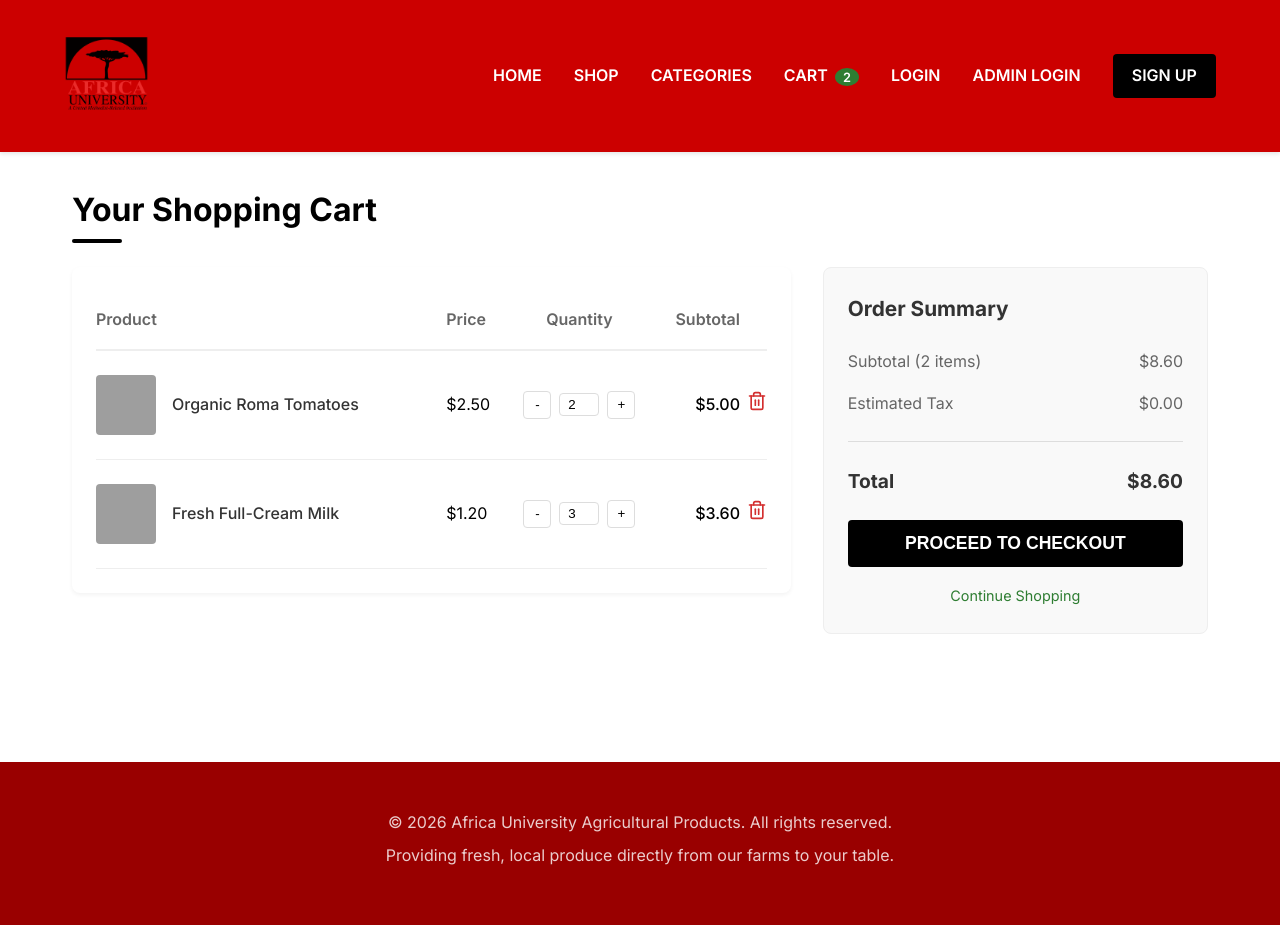
After one commit to Africa-University/Africa_University_Market, a Flask app: page /cart in a window 1280 px wide. The commit adds this page. Run offline with Flask 3, Linux system fonts and the light colour scheme; grey boxes are pictures that could not be loaded.

Commit message:
feat: Add Shopping Cart UI (Issue #10)

```diff
--- a/app.py
+++ b/app.py
@@ -172,6 +172,16 @@ def product_detail(product_id):
     product = Product.query.get_or_404(product_id)
     return render_template("product_detail.html", product=product)
 
+@app.route("/cart")
+def cart():
+    # Placeholder cart data for UI demonstration purposes
+    # Logic will be implemented in Issue #10 / #11 by Kimberely
+    placeholder_cart = [
+        {"id": 1, "name": "Organic Roma Tomatoes", "price": 2.50, "quantity": 2, "image": None},
+        {"id": 2, "name": "Fresh Full-Cream Milk", "price": 1.20, "quantity": 3, "image": None}
+    ]
+    return render_template("cart.html", cart=placeholder_cart)
+
 
 @app.route("/register", methods=["GET", "POST"])
 def register():
--- a/templates/base.html
+++ b/templates/base.html
@@ -21,6 +21,9 @@
             <li><a href="{{ url_for('home') }}" class="nav-link">Home</a></li>
             <li><a href="{{ url_for('products') }}" class="nav-link">Shop</a></li>
             <li><a href="#" class="nav-link">Categories</a></li>
+            <li><a href="{{ url_for('cart') }}" class="nav-link">Cart
+                <span style="background: #2e7d32; color: white; padding: 0.1rem 0.5rem; border-radius: 50%; font-size: 0.8rem; margin-left: 0.2rem;">2</span>
+            </a></li>
             {% if g.user %}
                 <li><a href="{{ url_for('dashboard') }}" class="nav-link">Dashboard</a></li>
                 {% if g.user.role == 'admin' %}
--- /dev/null
+++ b/templates/cart.html
@@ -0,0 +1,94 @@
+{% extends "base.html" %}
+
+{% block title %}Shopping Cart - Africa University Market{% endblock %}
+
+{% block content %}
+<section class="container" style="margin-top: 2rem; margin-bottom: 4rem;">
+    <h2 class="section-title">Your Shopping Cart</h2>
+
+    <div style="display: flex; gap: 2rem; align-items: flex-start; flex-wrap: wrap;">
+        <!-- Cart Items List -->
+        <div style="flex: 2; min-width: 300px; background: #fff; border-radius: 8px; box-shadow: 0 2px 4px rgba(0,0,0,0.05); padding: 1.5rem;">
+            {% if cart and cart|length > 0 %}
+                <table style="width: 100%; border-collapse: collapse;">
+                    <thead>
+                        <tr style="border-bottom: 2px solid #eee; text-align: left;">
+                            <th style="padding: 1rem 0; color: #666; font-weight: 600;">Product</th>
+                            <th style="padding: 1rem 0; color: #666; font-weight: 600;">Price</th>
+                            <th style="padding: 1rem 0; color: #666; font-weight: 600; text-align: center;">Quantity</th>
+                            <th style="padding: 1rem 0; color: #666; font-weight: 600; text-align: right;">Subtotal</th>
+                            <th></th>
+                        </tr>
+                    </thead>
+                    <tbody>
+                        {% set total = namespace(value=0) %}
+                        {% for item in cart %}
+                            {% set subtotal = item.price * item.quantity %}
+                            {% set total.value = total.value + subtotal %}
+                            <tr style="border-bottom: 1px solid #eee;">
+                                <td style="padding: 1.5rem 0; display: flex; align-items: center; gap: 1rem;">
+                                    {% if item.image %}
+                                        <img src="{{ url_for('static', filename='uploads/' + item.image) }}" alt="{{ item.name }}" style="width: 60px; height: 60px; object-fit: cover; border-radius: 4px;">
+                                    {% else %}
+                                        <img src="https://images.unsplash.com/photo-1542838132-92c53300491e?auto=format&fit=crop&w=100&q=80" alt="Placeholder" style="width: 60px; height: 60px; object-fit: cover; border-radius: 4px;">
+                                    {% endif %}
+                                    <span style="font-weight: 500; color: #333;">{{ item.name }}</span>
+                                </td>
+                                <td style="padding: 1.5rem 0;">${{ "%.2f"|format(item.price) }}</td>
+                                <td style="padding: 1.5rem 0; text-align: center;">
+                                    <div style="display: flex; align-items: center; justify-content: center; gap: 0.5rem;">
+                                        <button style="border: 1px solid #ddd; background: #fff; width: 28px; height: 28px; border-radius: 4px; cursor: pointer;">-</button>
+                                        <input type="number" value="{{ item.quantity }}" style="width: 40px; text-align: center; border: 1px solid #ddd; border-radius: 4px; padding: 0.2rem;" readonly>
+                                        <button style="border: 1px solid #ddd; background: #fff; width: 28px; height: 28px; border-radius: 4px; cursor: pointer;">+</button>
+                                    </div>
+                                </td>
+                                <td style="padding: 1.5rem 0; text-align: right; font-weight: 500;">
+                                    ${{ "%.2f"|format(subtotal) }}
+                                </td>
+                                <td style="padding: 1.5rem 0; text-align: right;">
+                                    <button style="background: none; border: none; color: #d32f2f; cursor: pointer;" title="Remove">
+                                        <svg xmlns="http://www.w3.org/2000/svg" width="20" height="20" viewBox="0 0 24 24" fill="none" stroke="currentColor" stroke-width="2" stroke-linecap="round" stroke-linejoin="round"><polyline points="3 6 5 6 21 6"></polyline><path d="M19 6v14a2 2 0 0 1-2 2H7a2 2 0 0 1-2-2V6m3 0V4a2 2 0 0 1 2-2h4a2 2 0 0 1 2 2v2"></path><line x1="10" y1="11" x2="10" y2="17"></line><line x1="14" y1="11" x2="14" y2="17"></line></svg>
+                                    </button>
+                                </td>
+                            </tr>
+                        {% endfor %}
+                    </tbody>
+                </table>
+            {% else %}
+                <div style="text-align: center; padding: 3rem 0; color: #666;">
+                    <svg xmlns="http://www.w3.org/2000/svg" width="64" height="64" viewBox="0 0 24 24" fill="none" stroke="#ccc" stroke-width="1.5" stroke-linecap="round" stroke-linejoin="round" style="margin-bottom: 1rem;"><circle cx="9" cy="21" r="1"></circle><circle cx="20" cy="21" r="1"></circle><path d="M1 1h4l2.68 13.39a2 2 0 0 0 2 1.61h9.72a2 2 0 0 0 2-1.61L23 6H6"></path></svg>
+                    <p style="font-size: 1.2rem; margin-bottom: 1.5rem;">Your cart is empty.</p>
+                    <a href="{{ url_for('home') }}" class="btn btn-primary">Continue Shopping</a>
+                </div>
+            {% endif %}
+        </div>
+
+        <!-- Order Summary -->
+        {% if cart and cart|length > 0 %}
+        <div style="flex: 1; min-width: 280px; background: #f9f9f9; border-radius: 8px; padding: 1.5rem; border: 1px solid #eee;">
+            <h3 style="margin-top: 0; margin-bottom: 1.5rem; color: #333; font-size: 1.3rem;">Order Summary</h3>
+
+            <div style="display: flex; justify-content: space-between; margin-bottom: 1rem; color: #666;">
+                <span>Subtotal ({{ cart|length }} items)</span>
+                <span>${{ "%.2f"|format(total.value) }}</span>
+            </div>
+
+            <div style="display: flex; justify-content: space-between; margin-bottom: 1.5rem; color: #666;">
+                <span>Estimated Tax</span>
+                <span>$0.00</span>
+            </div>
+
+            <div style="display: flex; justify-content: space-between; border-top: 1px solid #ddd; padding-top: 1.5rem; margin-bottom: 1.5rem; font-weight: 700; font-size: 1.2rem; color: #333;">
+                <span>Total</span>
+                <span>${{ "%.2f"|format(total.value) }}</span>
+            </div>
+
+            <button class="btn btn-primary btn-block" style="font-size: 1.1rem; padding: 0.8rem;">Proceed to Checkout</button>
+            <div style="text-align: center; margin-top: 1rem;">
+                <a href="{{ url_for('home') }}" style="color: #2e7d32; text-decoration: none; font-size: 0.9rem;">Continue Shopping</a>
+            </div>
+        </div>
+        {% endif %}
+    </div>
+</section>
+{% endblock %}
```
